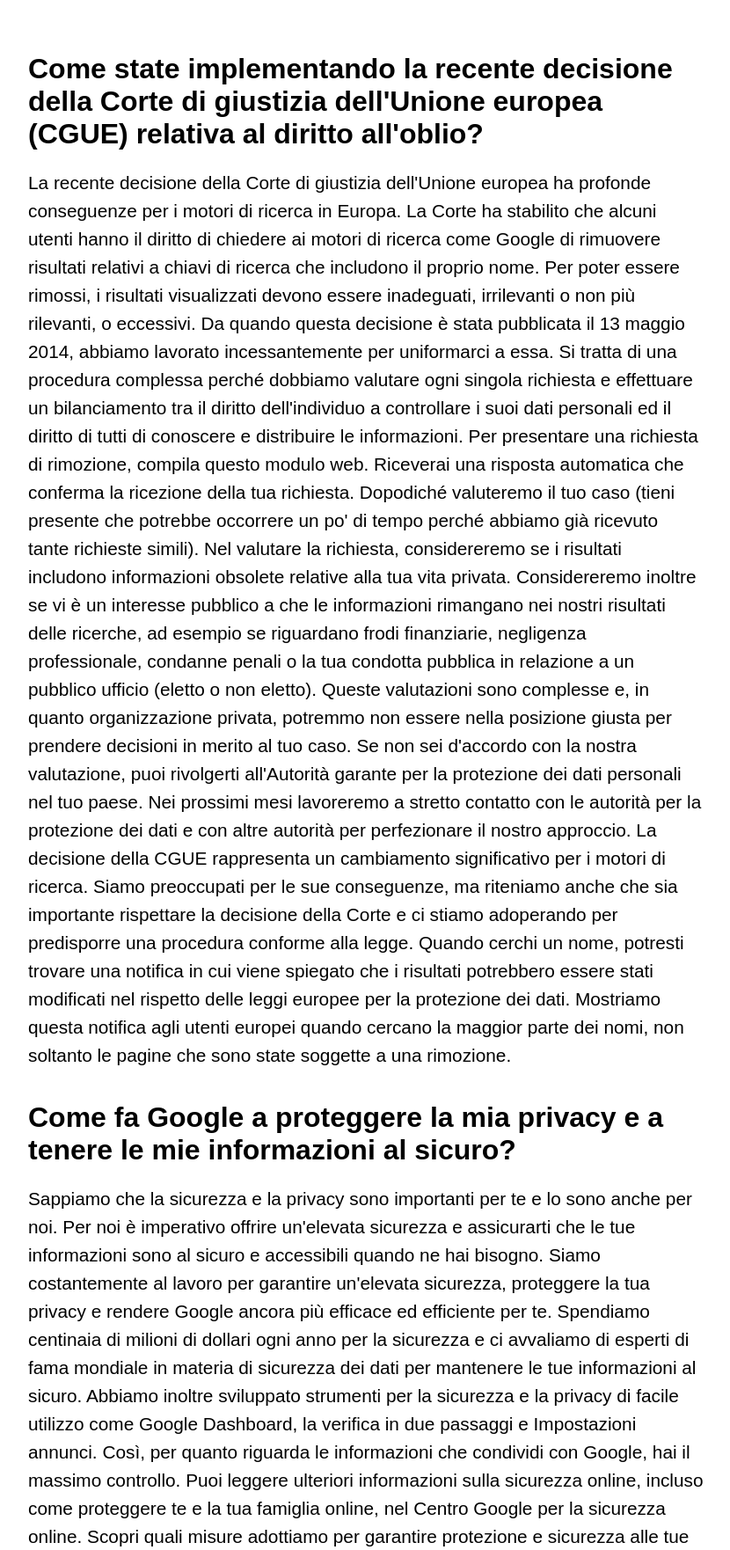
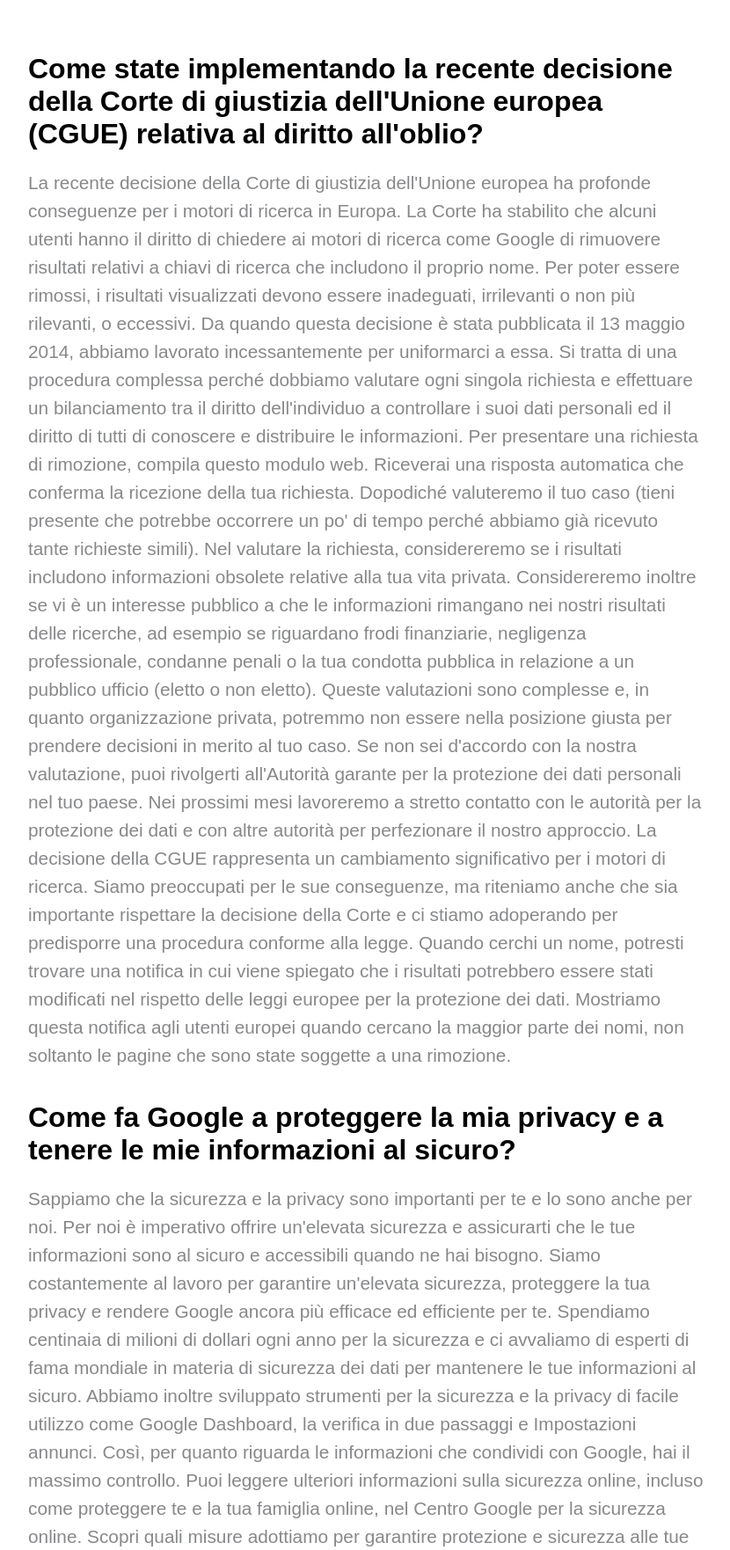
Before and after one commit to ValerioGc/php-google-faq, a PHP site: page / in a window 1280 px wide. Shown: the part 177-1939 px from the top of the page at 88% size, without its empty margins (224-1054 px from the left). Run offline with PHP 8.4, Linux system fonts and the light colour scheme; some web fonts are replaced.

Commit message:
Avanzamento Stilizzazione

```diff
--- a/style/style.css
+++ b/style/style.css
@@ -79,11 +79,13 @@ nav ul li:hover {
 /*********** MAIN *********/
 main {
     padding: 3rem 0;
+    color: var(--secondary-alt-color);
 }
 
 main h2 {
     font-size: 2rem;
     padding: 2.3rem 0 1.3rem;
+    color: var(--primary-color);
 }
 
 p {
```
